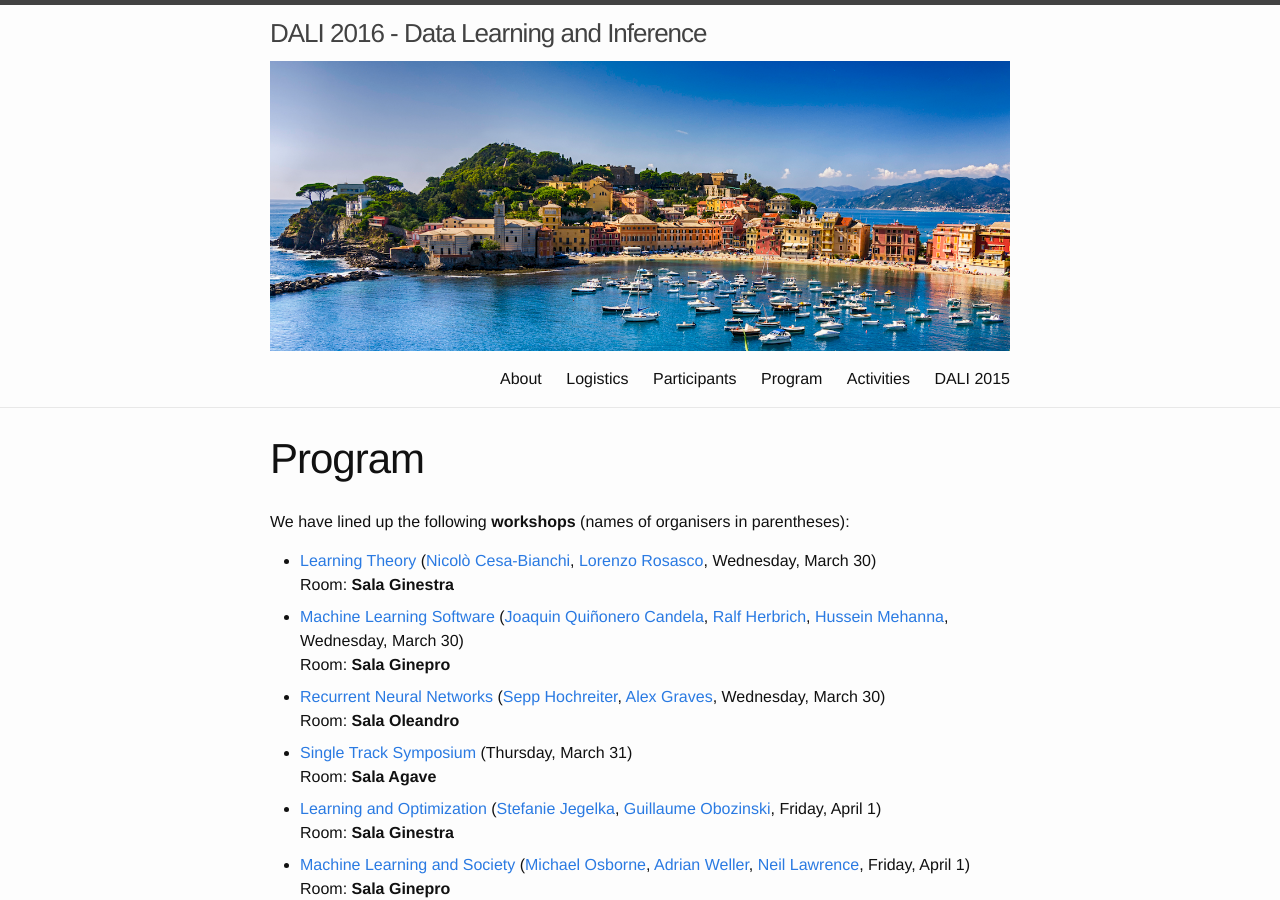
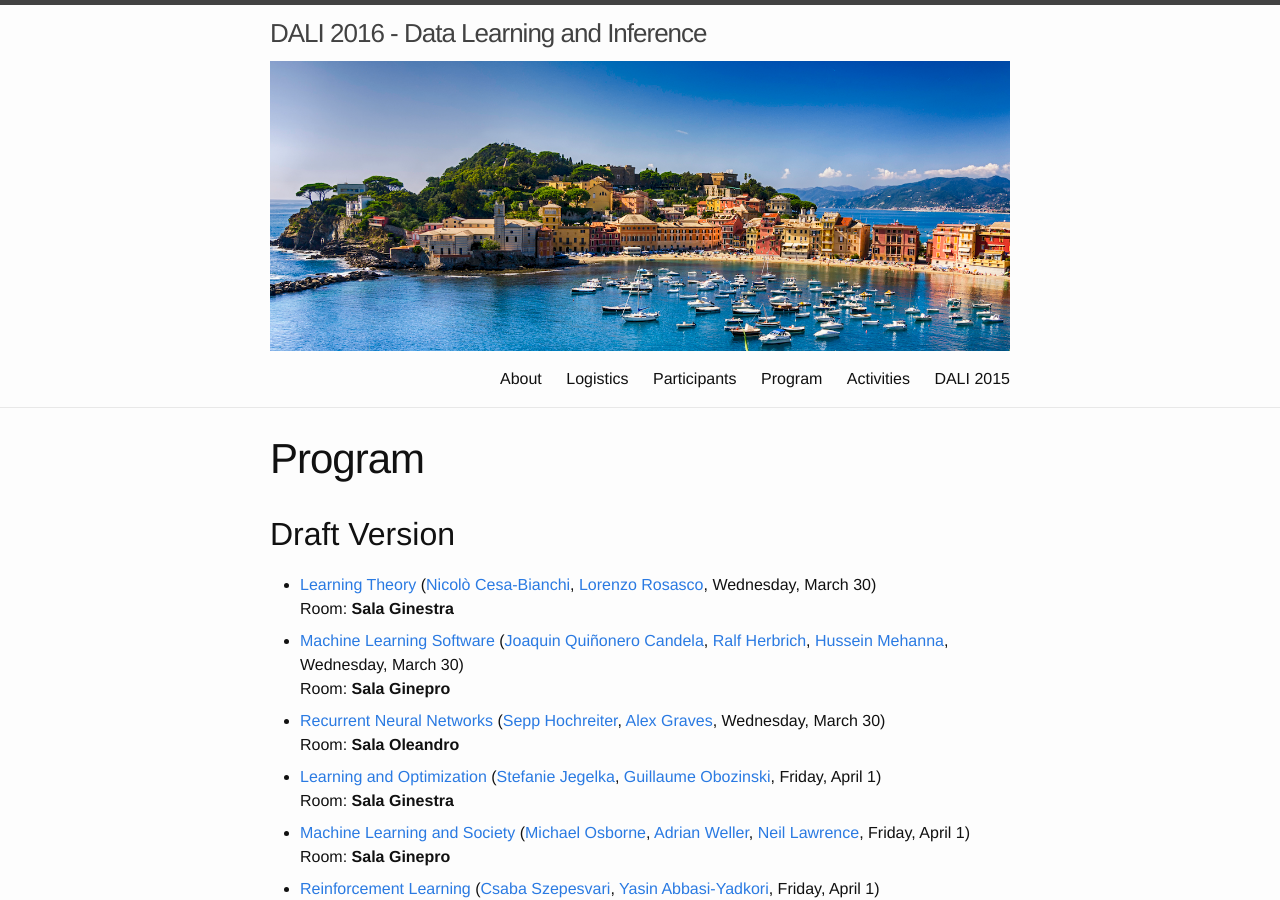
Before and after one commit to dalimeeting/dalimeeting.github.io, a Jekyll site: the page built from program.html, in a window 1280 px wide and 900 px high. Built offline with Jekyll 4.4.1, drawn with Linux system fonts in a browser that asks for light colours; some of the changed text lies outside the part shown.

Commit message:
Update dali site with new confweb

```diff
--- a/_includes/footer.html
+++ b/_includes/footer.html
@@ -2,12 +2,12 @@
 
   <div class="wrapper">
 
-    <h2 class="footer-heading">{{ site.title }}</h2>
+    <h2 class="footer-heading">{{ site.conference.name }}, {{ site.conference.year }}</h2>
 
     <div class="footer-col-wrapper">
       <div class="footer-col  footer-col-1">
         <ul class="contact-list">
-          <li>{{ site.title }}</li>
+          <li>{% if site.conference.room %}{{ site.conference.room }}, {% endif %}{{ site.conference.venue }}, {{ site.conference.location}}</li>
           <li><a href="mailto:{{ site.email }}">{{ site.email }}</a></li>
         </ul>
       </div>
@@ -45,9 +45,6 @@
         </ul>
       </div>
 
-      <div class="footer-col  footer-col-3">
-        <p class="text">{{ site.description }}</p>
-      </div>
     </div>
 
   </div>
--- /dev/null
+++ b/_includes/listmulti.html
@@ -0,0 +1 @@
+<li style='margin-bottom:0.5em'><a href="{{ post.url | prepend: site.baseurl }}">{{ post.title }}</a> ({% if post.organizers %}{% for organizer in post.organizers %}{% if organizer.url %}<a href="{{ organizer.url }}">{% endif %}{{ organizer.firstname }} {{ organizer.lastname }}{% if organizer.url %}</a>{% endif %}{% if post.organizers | size>1 %}, {% endif %}{% endfor %}{% endif %} {{ post.date | date: "%A, %B %-d" }})<br>Room: <b>{{ post.room }}</b></li>
--- /dev/null
+++ b/_includes/listsingle.html
@@ -0,0 +1,6 @@
+<li><a class="post-link" href="{{ post.url | prepend: site.baseurl }}">{{ post.date | date: "%A, %B %-d" }}</a>  <i>{{ post.tagline }}</i>
+
+{% for talk in post.talks %}
+{% include listtalk.html %}
+{% endfor %}
+</li>
--- /dev/null
+++ b/_includes/listtalk.html
@@ -0,0 +1,3 @@
+<br>{{ talk.start }}{% if talk.end %}- {{ talk.end }}{% endif %} {% if talk.title %}<b>{% if talk.abstract and page.show_abstracts%}<a class='talk' href='#{{talk.speaker}}'>{{ talk.title }}</a>{% else %}{{talk.title}}{% endif %}</b> {% endif %}{% if talk.url %}<a href="{{ talk.url }}">{% endif %}{{ talk.speaker }}{% if talk.url %}</a>{% endif %}{% if talk.institute %}, {{ talk.institute }}{% endif %}{% if talk.slides %} [<a href="{{ site.url }}{{ site.baseurl }}/slides/{{ talk.slides }}">slides</a>]{% endif %}</br>
+{% if talk.youtube %} <iframe width="{{ site.youtube.width }}" height="{{ site.youtube.height }}" src="https://www.youtube.com/embed/{{ talk.youtube }}" frameborder="0" allowfullscreen></iframe>
+{% endif %}
--- /dev/null
+++ b/_includes/map.html
@@ -0,0 +1 @@
+<iframe width='{{ site.map.mapbox.width }}' height='{{ site.map.mapbox.height }}' frameborder='0' src='https://a.tiles.mapbox.com/v3/{{ site.map.mapbox.map_id }}/page.html?secure=1#{{ site.map.mapbox.zoom_level }}/{{ site.map.mapbox.latitude }}/{{ site.map.mapbox.longitude }}'></iframe>
--- a/_includes/talk.html
+++ /dev/null
@@ -1,3 +0,0 @@
-<br>{{ talk.start }}{% if talk.end %}- {{ talk.end }}{% endif %} <b>{% if talk.abstract and page.show_abstracts%}<a class='talk' href='#{{talk.speaker}}'>{{ talk.title }}</a>{% else %}{{talk.title}}{% endif %}</b> {% if talk.url %}<a href="{{ talk.url }}">{% endif %}{{ talk.speaker }}{% if talk.url %}</a>{% endif %}{% if talk.institute %}, {{ talk.institute }}{% endif %}{% if talk.slides %} [<a href="{{ site.url }}{{ site.baseurl }}/slides/{{ talk.slides }}">slides</a>]{% endif %}{% if site.gcal %}{% endif %}</br>
-{% if talk.youtube %} <iframe width="{{ site.youtube.width }}" height="{{ site.youtube.height }}" src="https://www.youtube.com/embed/{{ talk.youtube }}" frameborder="0" allowfullscreen></iframe>
-{% endif %}
--- a/_layouts/program.html
+++ b/_layouts/program.html
@@ -5,35 +5,27 @@
 
 <article>
 
-  {% if site.draft %}
+  {% if site.conference.draft %}
   <h2>Draft Version</h2>
   {% endif %}
 
   {{ content }}
 
-  <p>We have lined up the following <strong>workshops</strong> (names of organisers in parentheses):</p>
-    <ul>
-  {% for post in site.posts reversed %}
-  {% if post.layout == "multitrack"%}
-  <li style='margin-bottom:0.5em'><a href="{{ post.url | prepend: site.baseurl }}">{{ post.title }}</a> ({% if post.organizers %}{% for organizer in post.organizers %}{% if organizer.url %}<a href="{{ organizer.url }}">{% endif %}{{ organizer.firstname }} {{ organizer.lastname }}{% if organizer.url %}</a>{% endif %}{% if post.organizers | size>1 %}, {% endif %}{% endfor %}{% endif %} {{ post.date | date: "%A, %B %-d" }})<br>Room: <b>{{ post.room }}</b></li>
-  {% elsif post.tagline == "Single track symposium" %}
-        <li style='margin-bottom:0.5em'><a href="{{ post.url | prepend: site.baseurl }}">Single Track Symposium</a> ({{ post.date | date: "%A, %B %-d" }})<br> Room: <b>{{ post.room }}</b></li>
-  {% endif %}
-  {% endfor %}
-    </ul>
+  <ul>
+    {% for post in site.posts reversed %}
+    {% if post.layout == "multitrack"%}
+    {% include listmulti.html %}
+    {% endif %}
+    {% endfor %}
 
-  <br>
 
-  {% for post in site.posts reversed %}
-  {% if post.layout == "singletrack" %}
-  <br>
-  <p><a class="post-link" href="{{ post.url | prepend: site.baseurl }}">{{ post.date | date: "%A, %B %-d" }}</a>  <i>{{ post.tagline }}</i> </p>
+    {% for post in site.posts reversed %}
+    {% if post.layout == "singletrack" %}
+    {% include listsingle.html %}
+    {% endif %}
+    {% endfor %}
 
-  {% for talk in post.talks %}
-  {% include talk.html %}
-  {% endfor %}
-  {% endif %}
-  {% endfor %}
+  </ul>
 
 
 </article>
```
Also changed, not shown: _includes/google_tracking_code.html (added, +12 -0 lines), _includes/listsponsor.html (line endings or trailing spaces).
